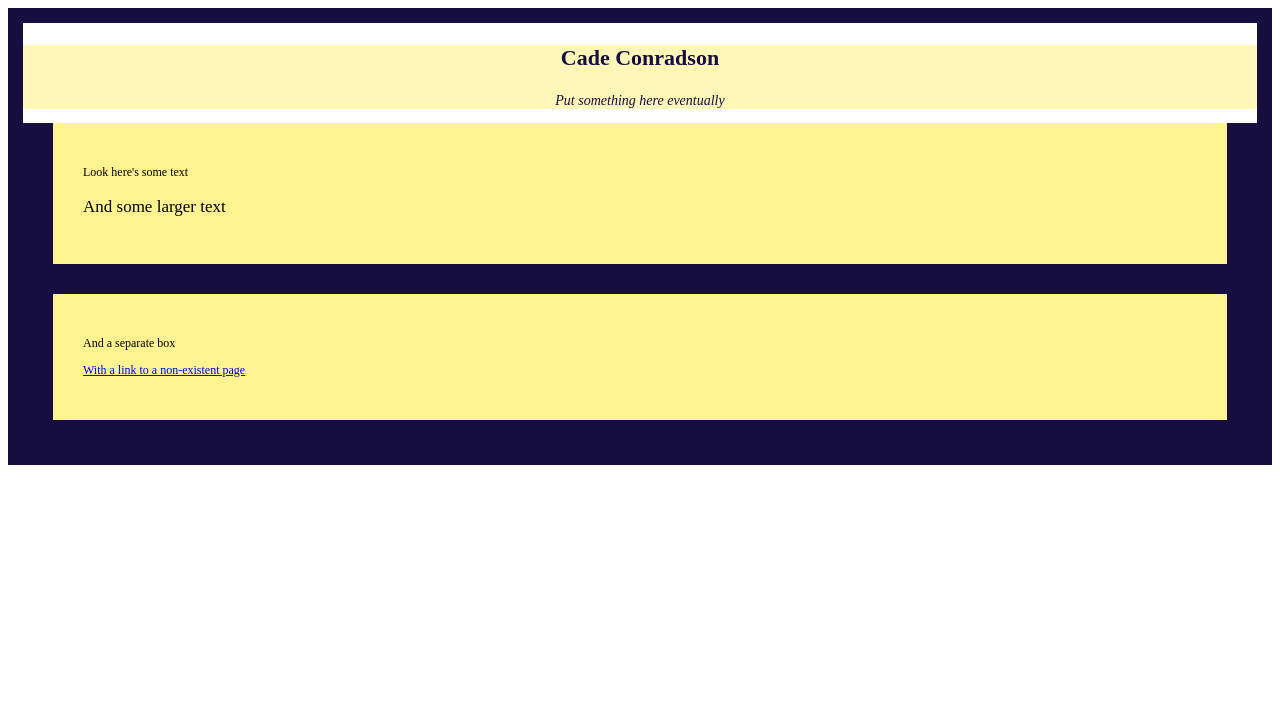
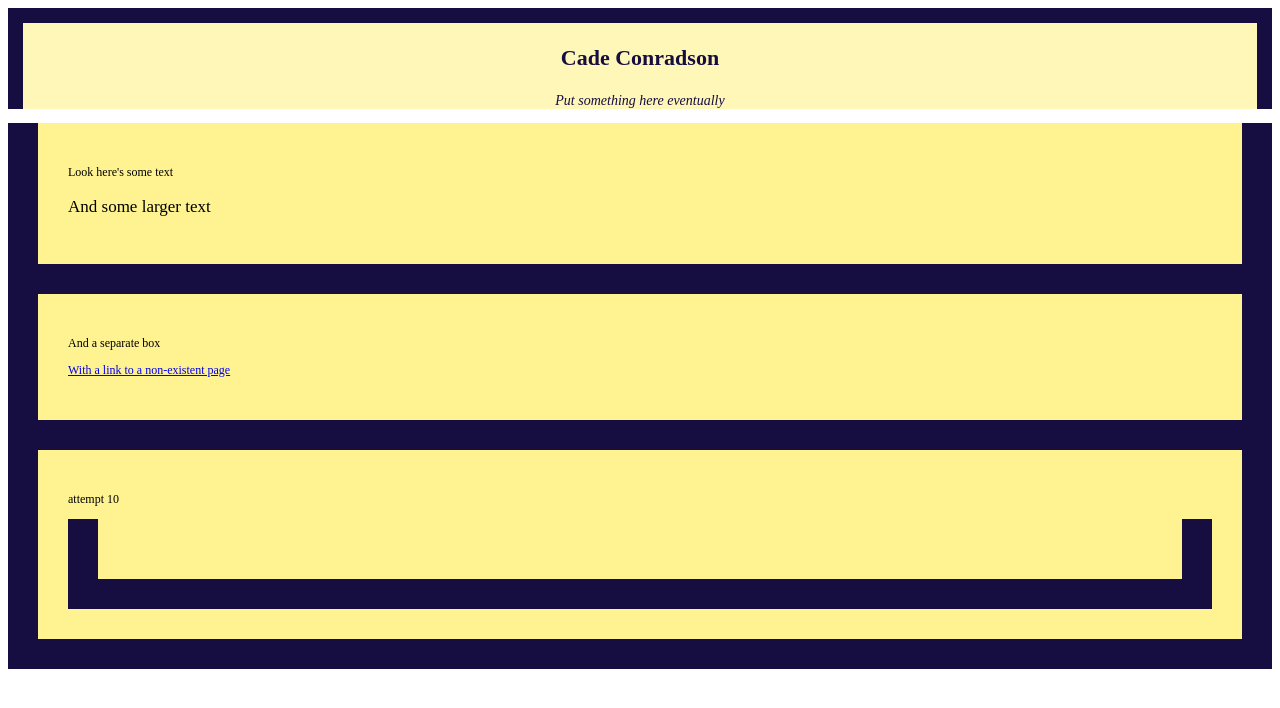
Before and after one commit to cconradson/cconradson.github.io, a Jekyll site: the page built from index.html, in a window 1280 px wide. Shown: the top 708 px of the page. Built offline with Jekyll 4.4.1, drawn with Linux system fonts in a browser that asks for light colours.

Commit message:
style attempt 10

```diff
--- a/assets/css/main.css
+++ b/assets/css/main.css
@@ -2,14 +2,9 @@ header {
 	text-align: center;
 	background-color: #fff7b7;
 	color: #160d41;
-	margin: 0px;
-}
-
-body {
 	border-color: #160d41;
-	border-width: 15px;
+	border-width: 15px 15px 0px 15px;
 	border-style: solid;
-	padding: 0px;
 }
 
 div {
--- a/index.html
+++ b/index.html
@@ -13,3 +13,7 @@ layout: default
 		<a href='{{ site.url }}/second.html'>With a link to a non-existent page</a>
 	</p>
 </div>
+
+<div>
+	<p>attempt 10</p>
+<div>
```
